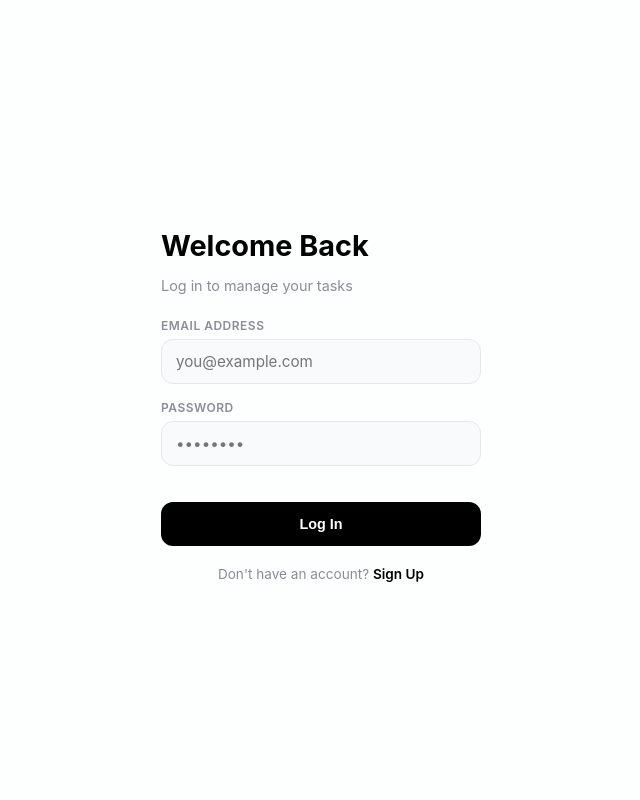
After one commit to meadil/plan-tomorrow, a Flask app: page /login in a window 1280 px wide. The commit adds this page. Shown: the whole page, without its empty margins (319-959 px from the left). Run offline with Flask 3, Linux system fonts and the light colour scheme; some web fonts are replaced.

Commit message:
Add user auth and Resend verification

```diff
--- a/requirements.txt
+++ b/requirements.txt
@@ -2,3 +2,5 @@ Flask
 Flask-SQLAlchemy
 psycopg2-binary
 gunicorn
+Flask-Login
+resend
--- /dev/null
+++ b/website/auth.py
@@ -0,0 +1,83 @@
+from flask import Blueprint, render_template, request, redirect, url_for, flash
+from werkzeug.security import generate_password_hash, check_password_hash
+from flask_login import login_user, logout_user, login_required, current_user
+from .models import User
+from . import db
+from .email_utils import generate_verification_token, confirm_verification_token, send_verification_email
+
+auth = Blueprint('auth', __name__)
+
+@auth.route('/signup', methods=['GET', 'POST'])
+def signup():
+    if current_user.is_authenticated:
+        return redirect(url_for('views.home'))
+
+    if request.method == 'POST':
+        email = request.form.get('email', '').strip().lower()
+        password = request.form.get('password')
+
+        user = User.query.filter_by(email=email).first()
+        if user:
+            flash('Email already registered. Please log in.', 'error')
+            return render_template('signup.html')
+
+        # Create new user
+        hashed_password = generate_password_hash(password, method='scrypt')
+        new_user = User(email=email, password=hashed_password, is_verified=False)
+
+        db.session.add(new_user)
+        db.session.commit()
+
+        # Send Resend verification email
+        token = generate_verification_token(new_user.email)
+        send_verification_email(new_user.email, token)
+
+        flash('Account created! Check your email to verify your account.', 'info')
+        return redirect(url_for('auth.login'))
+
+    return render_template('signup.html')
+
+@auth.route('/login', methods=['GET', 'POST'])
+def login():
+    if current_user.is_authenticated:
+        return redirect(url_for('views.home'))
+
+    if request.method == 'POST':
+        email = request.form.get('email', '').strip().lower()
+        password = request.form.get('password')
+
+        user = User.query.filter_by(email=email).first()
+        if user and check_password_hash(user.password, password):
+            if not user.is_verified:
+                flash('Please verify your email address before logging in.', 'error')
+                return render_template('login.html')
+
+            login_user(user, remember=True)
+            return redirect(url_for('views.home'))
+        else:
+            flash('Invalid email or password.', 'error')
+
+    return render_template('login.html')
+
+@auth.route('/verify-email/<token>')
+def verify_email(token):
+    email = confirm_verification_token(token)
+    if not email:
+        flash('The verification link is invalid or has expired.', 'error')
+        return redirect(url_for('auth.login'))
+
+    user = User.query.filter_by(email=email).first_or_404()
+    if user.is_verified:
+        flash('Account already verified. Please log in.', 'info')
+    else:
+        user.is_verified = True
+        db.session.commit()
+        flash('Your email has been verified! You can now log in.', 'success')
+
+    return redirect(url_for('auth.login'))
+
+@auth.route('/logout')
+@login_required
+def logout():
+    logout_user()
+    return redirect(url_for('auth.login'))
--- /dev/null
+++ b/website/templates/login.html
@@ -0,0 +1,55 @@
+<!DOCTYPE html>
+<html lang="en">
+
+<head>
+    <meta charset="UTF-8">
+    <meta name="viewport" content="width=device-width, initial-scale=1.0">
+    <link rel="stylesheet" href="{{ url_for('static', filename='style.css') }}">
+    <title>Log In - Plan Tomorrow</title>
+</head>
+
+<body
+    style="display: flex; align-items: center; justify-content: center; min-height: 100vh; background-color: #FCFFFD;">
+
+    <div style="width: 100%; max-width: 360px; padding: 20px;">
+        <h2 style="font-size: 1.8rem; font-weight: 700; margin-bottom: 6px;">Welcome Back</h2>
+        <p style="color: #8a8d98; font-size: 0.9rem; margin-bottom: 24px;">Log in to manage your tasks</p>
+
+        {% with messages = get_flashed_messages(with_categories=true) %}
+        {% if messages %}
+        {% for category, message in messages %}
+        <div style="padding: 10px 14px; border-radius: 10px; font-size: 0.85rem; margin-bottom: 16px;
+                {% if category == 'error' %} background-color: #fef2f2; color: #dc2626; border: 1px solid #fee2e2;
+                {% else %} background-color: #f0fdf4; color: #16a34a; border: 1px solid #dcfce7; {% endif %}">
+            {{ message }}
+        </div>
+        {% endfor %}
+        {% endif %}
+        {% endwith %}
+
+        <form method="POST">
+            <div class="form-group">
+                <label for="email">Email Address</label>
+                <input type="email" name="email" id="email" class="edit-text-input" placeholder="you@example.com"
+                    required />
+            </div>
+
+            <div class="form-group" style="margin-top: 14px;">
+                <label for="password">Password</label>
+                <input type="password" name="password" id="password" class="edit-text-input" placeholder="••••••••"
+                    required />
+            </div>
+
+            <button type="submit" class="save-task-btn" style="width: 100%; margin-top: 20px; padding: 14px;">Log
+                In</button>
+        </form>
+
+        <p style="text-align: center; font-size: 0.85rem; color: #8a8d98; margin-top: 20px;">
+            Don't have an account? <a href="{{ url_for('auth.signup') }}"
+                style="color: #000000; font-weight: 600; text-decoration: none;">Sign Up</a>
+        </p>
+    </div>
+
+</body>
+
+</html>
```
Also changed, not shown: website/__init__.py (+16 -3 lines), website/email_utils.py (added, +43 -0 lines), website/models.py (+14 -0 lines), website/templates/base.html (+8 -3 lines), website/templates/signup.html (added, +55 -0 lines), website/views.py (+15 -12 lines).
